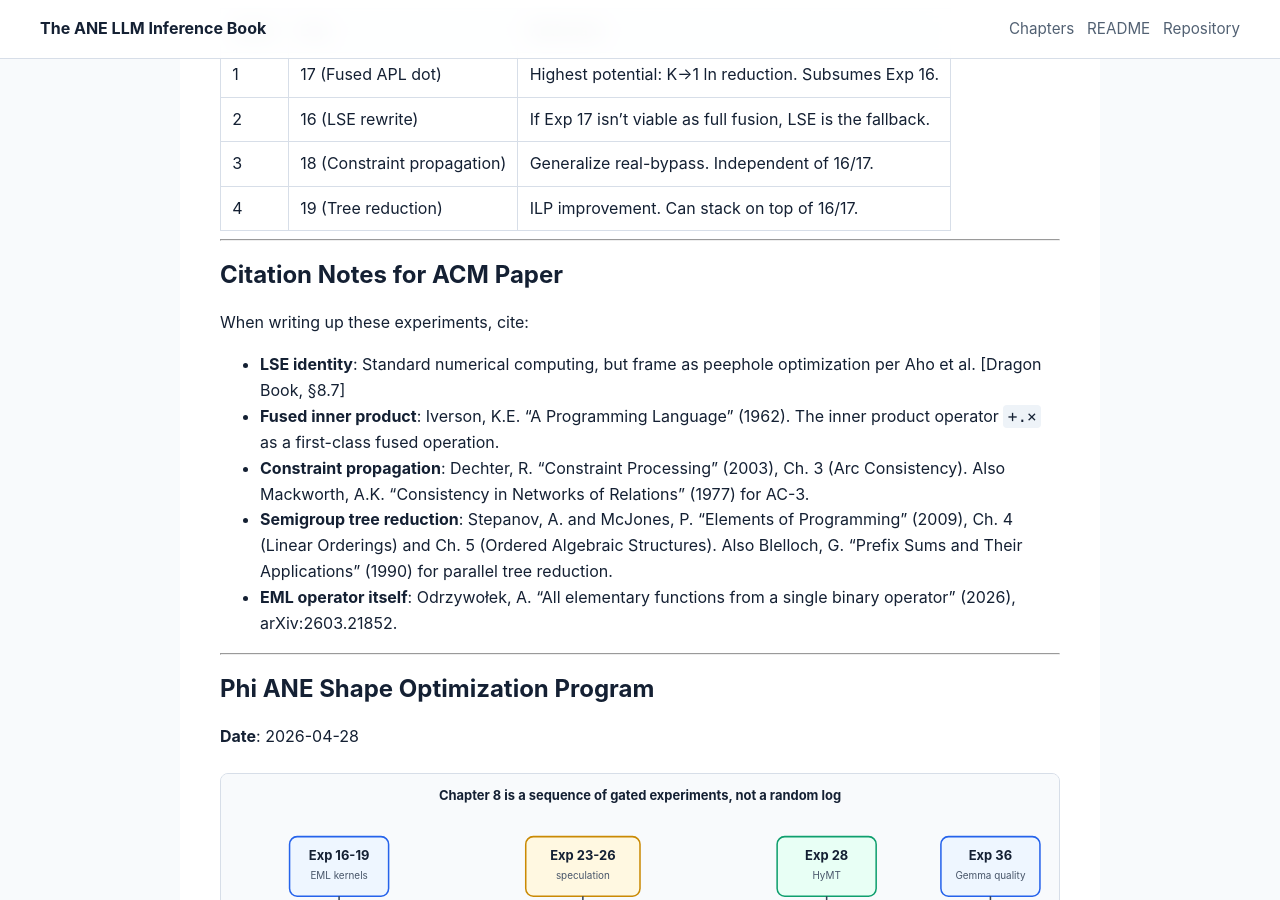
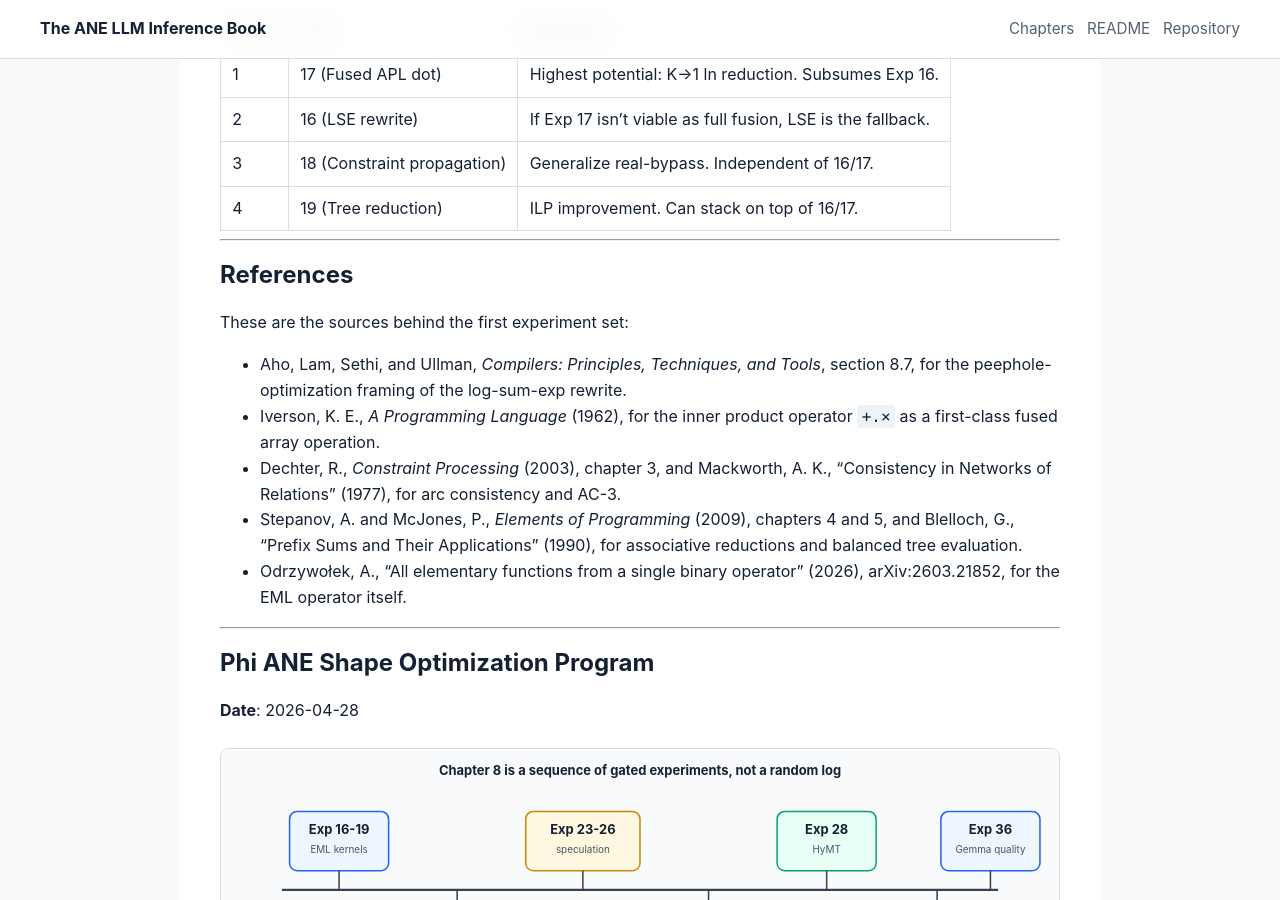
Before and after one commit to videlalvaro/ane-book, a Jekyll site: the page built from book/08-experiments.md, in a window 1280 px wide and 900 px high, scrolled down 4814 px. Built offline with Jekyll 4.4.1, drawn with Linux system fonts in a browser that asks for light colours.

Commit message:
Clean up experiment references section

```diff
--- a/book/08-experiments.md
+++ b/book/08-experiments.md
@@ -204,23 +204,21 @@ of Experiment 18, resolved statically.
 
 ---
 
-## Citation Notes for ACM Paper
+## References
 
-When writing up these experiments, cite:
+These are the sources behind the first experiment set:
 
-- **LSE identity**: Standard numerical computing, but frame as peephole optimization
-  per Aho et al. [Dragon Book, §8.7]
-- **Fused inner product**: Iverson, K.E. "A Programming Language" (1962).
-  The inner product operator `+.×` as a first-class fused operation.
-- **Constraint propagation**: Dechter, R. "Constraint Processing" (2003), Ch. 3
-  (Arc Consistency). Also Mackworth, A.K. "Consistency in Networks of Relations"
-  (1977) for AC-3.
-- **Semigroup tree reduction**: Stepanov, A. and McJones, P. "Elements of Programming"
-  (2009), Ch. 4 (Linear Orderings) and Ch. 5 (Ordered Algebraic Structures).
-  Also Blelloch, G. "Prefix Sums and Their Applications" (1990) for parallel
-  tree reduction.
-- **EML operator itself**: Odrzywołek, A. "All elementary functions from a single
-  binary operator" (2026), arXiv:2603.21852.
+- Aho, Lam, Sethi, and Ullman, *Compilers: Principles, Techniques, and Tools*,
+  section 8.7, for the peephole-optimization framing of the log-sum-exp rewrite.
+- Iverson, K. E., *A Programming Language* (1962), for the inner product operator
+  `+.×` as a first-class fused array operation.
+- Dechter, R., *Constraint Processing* (2003), chapter 3, and Mackworth, A. K.,
+  "Consistency in Networks of Relations" (1977), for arc consistency and AC-3.
+- Stepanov, A. and McJones, P., *Elements of Programming* (2009), chapters 4 and
+  5, and Blelloch, G., "Prefix Sums and Their Applications" (1990), for
+  associative reductions and balanced tree evaluation.
+- Odrzywołek, A., "All elementary functions from a single binary operator"
+  (2026), arXiv:2603.21852, for the EML operator itself.
 
 ---
 
```
